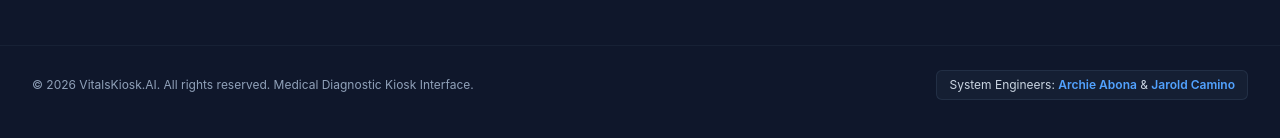
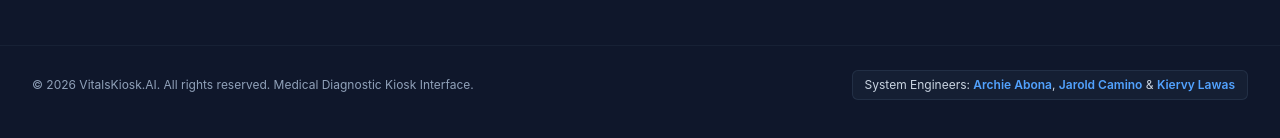
Before and after one commit to ArchieCPECODE/health-kiosk-chatbot, a React (Vite) app: page / in a window 1280 px wide. Shown: the part 1682-1820 px from the top of the page. Built offline with nearby package versions, Linux system fonts and the light colour scheme.

Commit message:
Final capstone release with all engineers in UI and AI prompt

```diff
--- a/api/chat.js
+++ b/api/chat.js
@@ -11,7 +11,9 @@ export default async function handler(req, res) {
     const apiKey = process.env.GEMINI_API_KEY;
     const { message } = req.body;
 
+    // Added the system engineers to the AI's brain
     const systemInstruction = `You are HealthBot, an AI assistant for a Health Monitoring Kiosk.
+The system engineers and creators of this project are Archie Abona, Jarold Camino, and Kiervy Lawas.
 The kiosk measures: Blood Pressure (BP), Heart Rate, BMI, Height, Weight, Oxygen Level (SpO2), and Sugar Levels.
 Instructions:
 - Use professional, medical-grade yet accessible language.
@@ -29,7 +31,6 @@ Instructions:
       ]
     };
 
-    // FIXED: Switched to gemini-2.5-flash which is natively supported on the v1 path
     const response = await fetch(
       `https://generativelanguage.googleapis.com/v1/models/gemini-2.5-flash:generateContent?key=${apiKey}`,
       {
--- a/src/App.jsx
+++ b/src/App.jsx
@@ -238,8 +238,8 @@ How can I assist you today?`;
         {/* System Creators Panel Subfooter */}
         <div className="max-w-7xl mx-auto px-4 sm:px-6 lg:px-8 mt-12 pt-6 border-t border-slate-800/60 flex flex-col sm:flex-row justify-between items-center gap-4 text-xs">
           <p>© 2026 VitalsKiosk.AI. All rights reserved. Medical Diagnostic Kiosk Interface.</p>
-          <p className="bg-slate-800/50 border border-slate-700/50 text-slate-300 px-3 py-1.5 rounded-md">
-            System Engineers: <span className="text-blue-400 font-semibold">Archie Abona</span> & <span className="text-blue-400 font-semibold">Jarold Camino</span>
+          <p className="bg-slate-800/50 border border-slate-700/50 text-slate-300 px-3 py-1.5 rounded-md text-center sm:text-left">
+            System Engineers: <span className="text-blue-400 font-semibold">Archie Abona</span>, <span className="text-blue-400 font-semibold">Jarold Camino</span> & <span className="text-blue-400 font-semibold">Kiervy Lawas</span>
           </p>
         </div>
       </footer>
```
